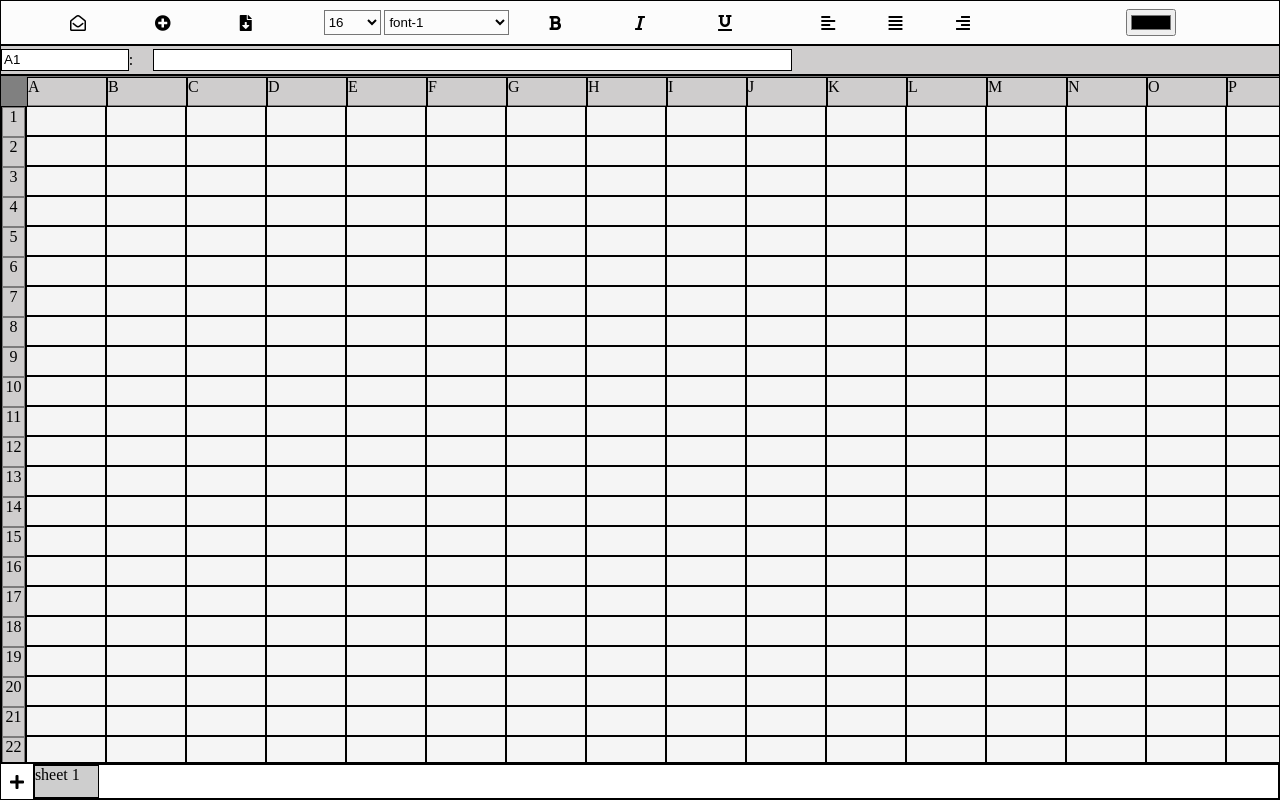
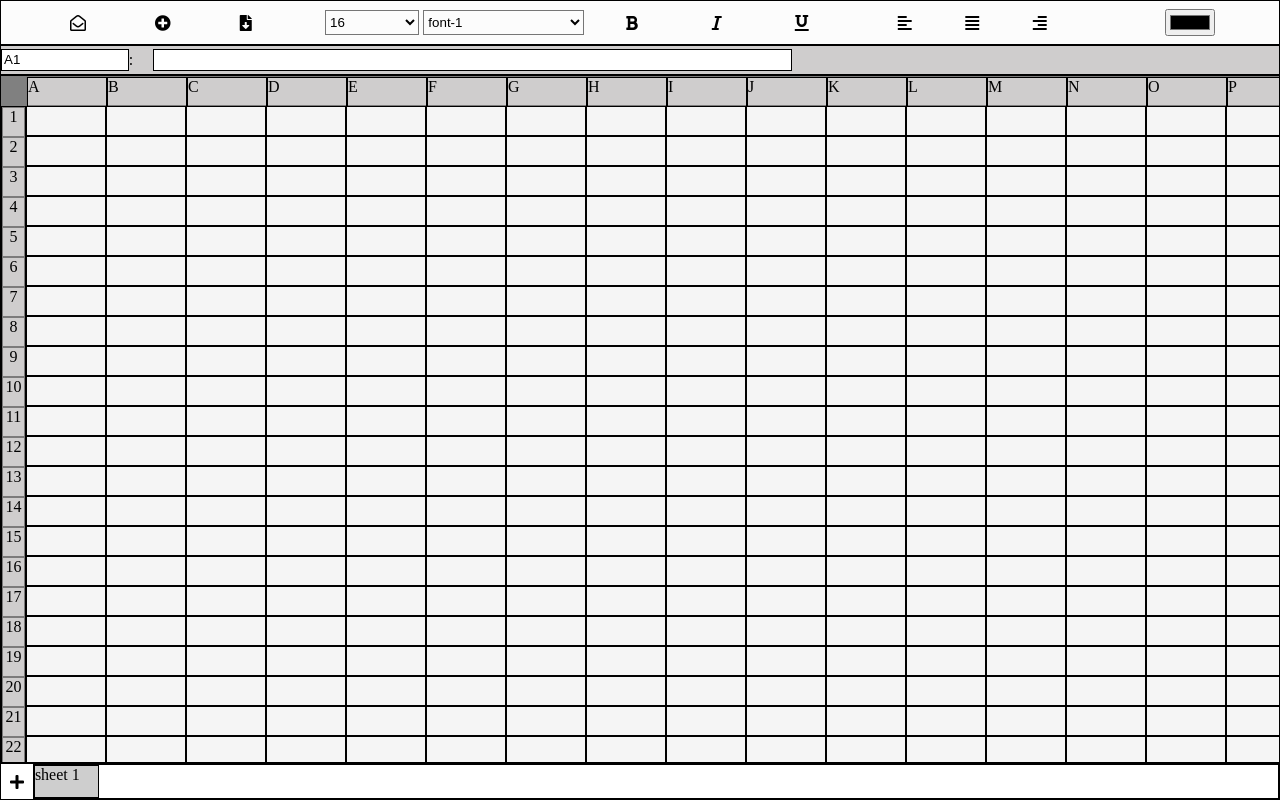
Before and after one commit to ayush9090/ayush9090, a plain HTML site: page index.html in a window 1280 px wide. Drawn offline with Linux system fonts and the light colour scheme.

Commit message:
first commit

```diff
--- a/menu.css
+++ b/menu.css
@@ -9,13 +9,13 @@
     justify-content: space-evenly;
 }
 .font-size{
-    width: 30%;
+    width: 35%;
     height: 60%;
     align-items: center;
     background-color: rgb(252, 252, 252);
 }
 .font-family{
-    width: 65%;
+    width: 60%;
     height: 60%;
     background-color: rgb(252, 252, 252);;
 }
@@ -32,7 +32,7 @@
     justify-content: space-evenly;
 }
 .color-container{
-    width: 20%;
+    width: 14%;
     display: flex;
     align-items: center;
     justify-content: center;
@@ -65,7 +65,7 @@
 }
 .style{
     display: flex;
-    width: 15%;
+    width: 21%;
     align-items: center;
     justify-content: space-evenly;
 }
```
